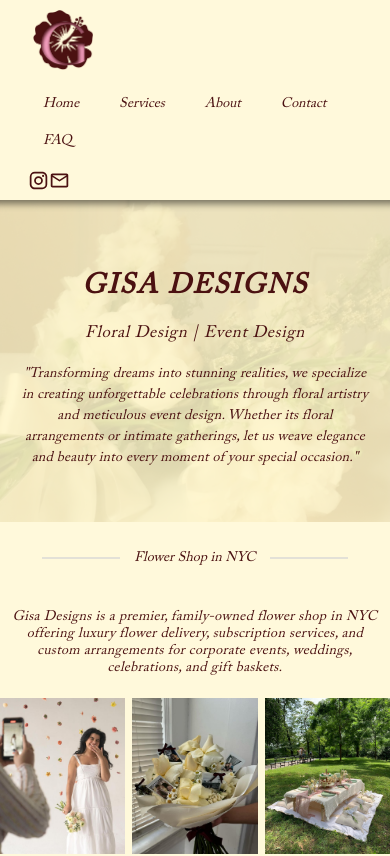
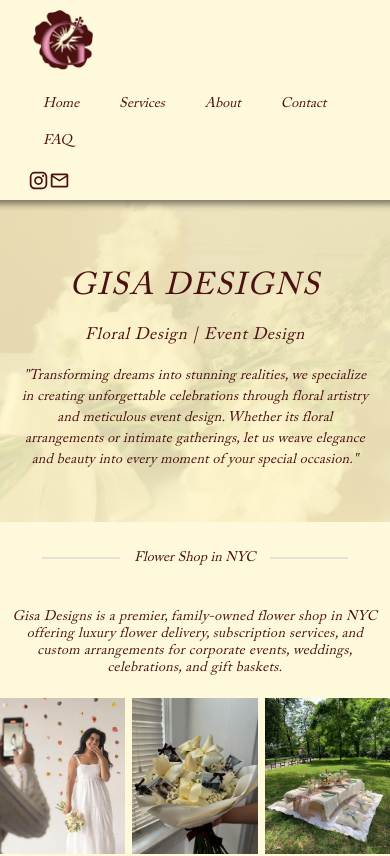
Before and after one commit to LennyRemache/gisa-designs, a React (Vite) app in the folder client/: page / in a window 390 px wide. Shown: the top 856 px of the page. Built offline with nearby package versions, Linux system fonts and the light colour scheme.

Commit message:
Added mobile responsiveness to home page

```diff
--- a/client/src/styles/pages/Home.css
+++ b/client/src/styles/pages/Home.css
@@ -408,8 +408,7 @@
   }
 
   .hero-text-brand {
-    font-size: 2rem;
-    font-weight: bold;
+    font-size: 2.25rem;
   }
 
   .home-hero img {
```
